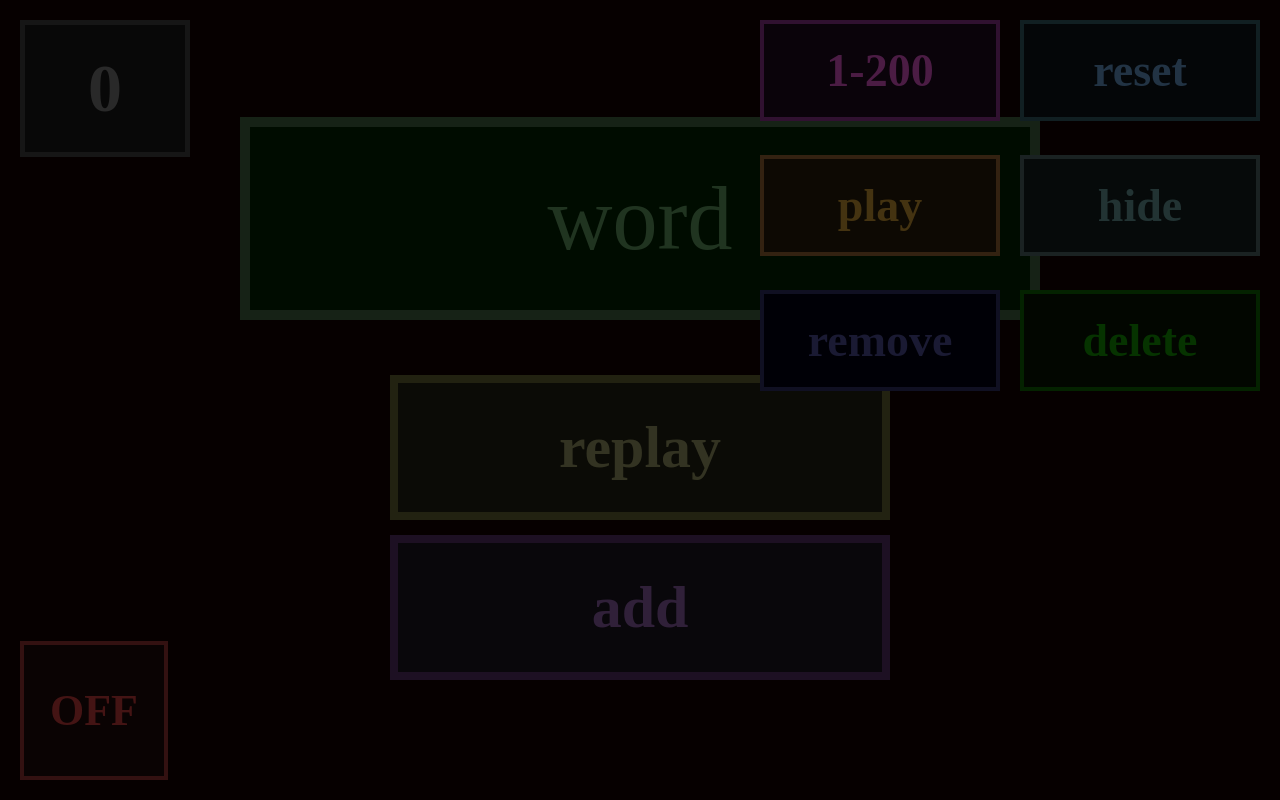
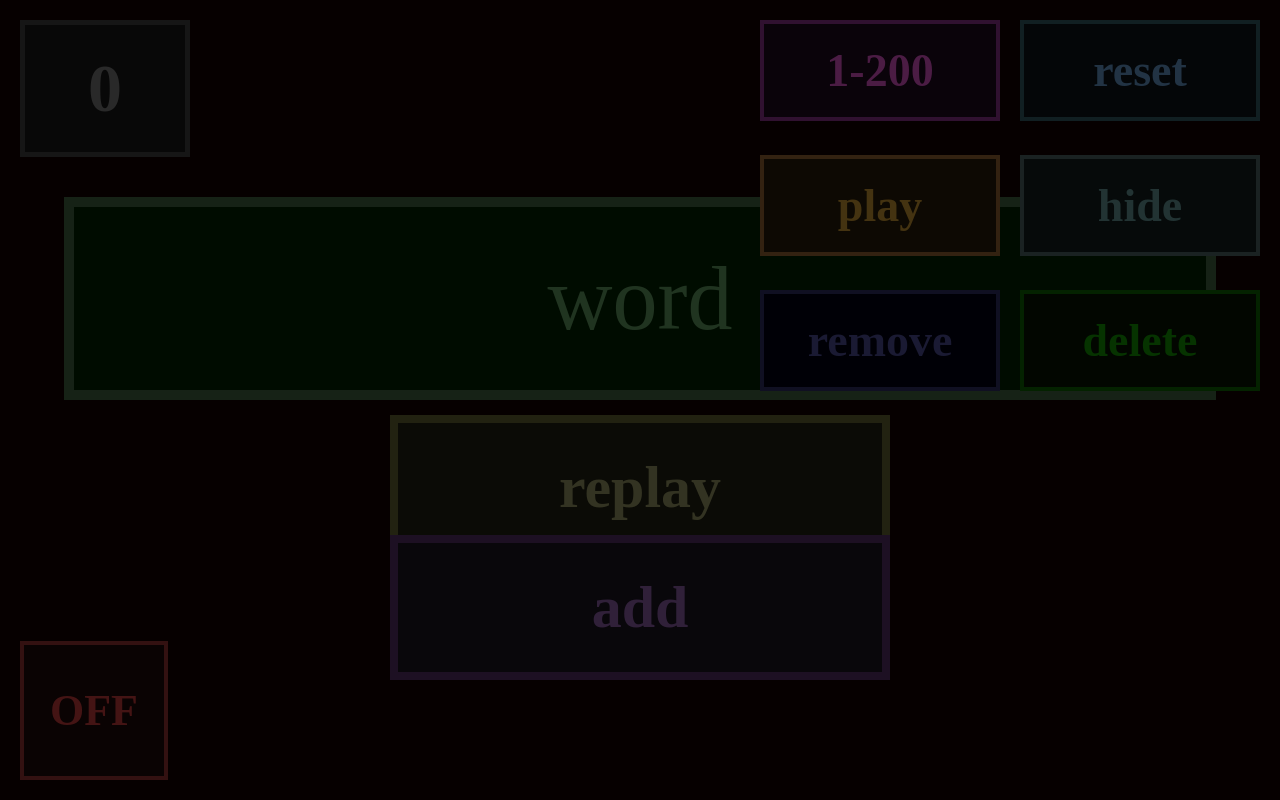
Before and after one commit to jphtml/a, a plain HTML site: page index.html in a window 1280 px wide. Drawn offline with Linux system fonts and the light colour scheme.

Commit message:
Add files via upload

```diff
--- a/styles/index.css
+++ b/styles/index.css
@@ -13,7 +13,7 @@ html {
 	bottom: 0%;
 	left: 50%;
 	margin-left: -400px;
-	padding: 40px;
+	padding: 40px 0;
 	width: 800px;
 	position: fixed;
 	font-size: 70px;
@@ -193,8 +193,8 @@ button:focus {outline:0;}
 	}
 	.f, .replay {left: 50%;}
 	.f {bottom: 15%;}
-	.replay {bottom: 35%;}
-	.rnd {bottom: 60%; font-size: 90px;}
+	.replay {bottom: 30%;}
+	.rnd {bottom: 50%; font-size: 90px; width: 90%; margin-left: -45%;}
 
 	.sw, .r, .play, .show, .remove, .del {
 		border-width: 4px;
```
